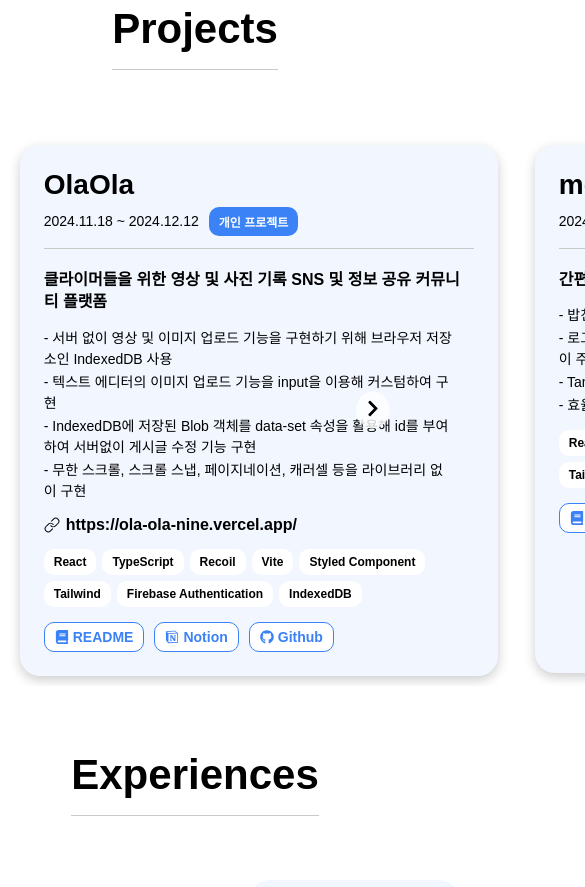
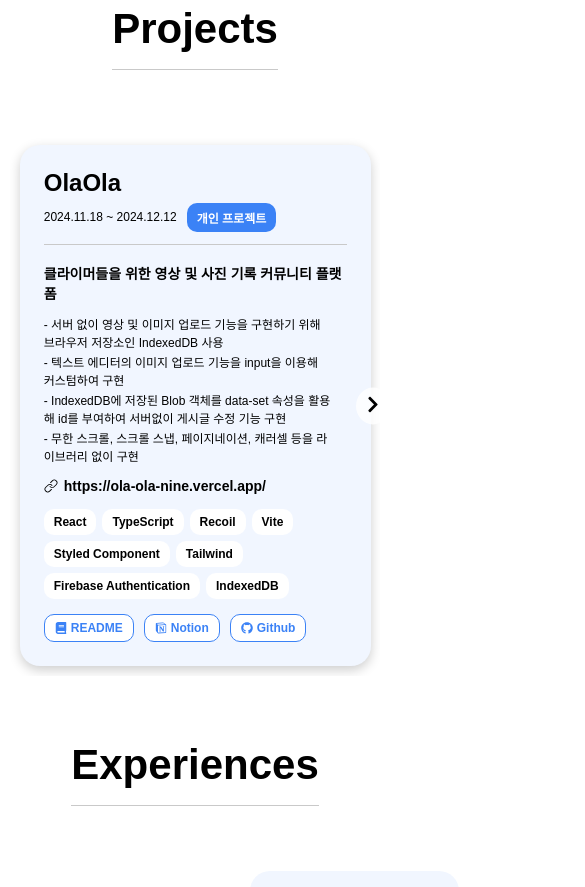
Before and after one commit to wlals4264/bluemin-portfolio, a Next.js app: page / in a window 390 px wide. Shown: the part 1840-2727 px from the top of the page, 585 px wide, since content can reach past the window. Built offline with nearby package versions, Linux system fonts and the light colour scheme; a web font is replaced by a local one.

Commit message:
Design: 프로젝트 섹션 반응형 추가

```diff
--- a/src/components/Projects.tsx
+++ b/src/components/Projects.tsx
@@ -43,10 +43,19 @@
           onSwiper={handleSwiper}
           onSlideChange={(swiper) => setCurrentIndex(swiper.activeIndex)}
           modules={[Navigation]}
-          spaceBetween={20}
-          slidesPerView={2}
-          slidesPerGroup={2}
-          allowTouchMove={true}>
+          allowTouchMove={true}
+          breakpoints={{
+            0: {
+              slidesPerView: 1,
+              spaceBetween: 10,
+              slidesPerGroup: 1,
+            },
+            1028: {
+              slidesPerView: 2,
+              spaceBetween: 20,
+              slidesPerGroup: 2,
+            },
+          }}>
           {projects.map((project, index) => (
             <SwiperSlide key={index} className="swiper-slide">
               <ProjectCard
--- a/src/mocks/projects.ts
+++ b/src/mocks/projects.ts
@@ -19,7 +19,7 @@
   title: 'OlaOla',
   date: '2024.11.18 ~ 2024.12.12',
   projectType: 'personal',
-  projectTitle: '클라이머들을 위한 영상 및 사진 기록 SNS 및 정보 공유 커뮤니티 플랫폼',
+  projectTitle: '클라이머들을 위한 영상 및 사진 기록 커뮤니티 플랫폼',
   projectFeatures: [
     '서버 없이 영상 및 이미지 업로드 기능을 구현하기 위해 브라우저 저장소인 IndexedDB 사용',
     '텍스트 에디터의 이미지 업로드 기능을 input을 이용해 커스텀하여 구현',
--- a/src/styles/components/ProjectCard.scss
+++ b/src/styles/components/ProjectCard.scss
@@ -6,9 +6,8 @@
   padding: 6px 10px;
   border-radius: 10px;
   border: 1px solid #3b82f6;
-  width: fit-content;
 
-  font-size: 14px;
+  font-size: 12px;
   font-weight: bold;
   color: #3b82f6;
   transition: all 0.3s ease;
@@ -26,15 +25,14 @@
   border-radius: 20px;
   padding: 24px 24px;
   box-shadow: 0 4px 12px rgba(0, 0, 0, 0.2);
-  min-width: 430px;
-  min-height: 480px;
+  min-height: 420px;
   margin: 10px;
 
   font-family: var(--font-nanum-gothic-coding);
 
   .project-card-title {
     font-family: var(--font-poesen-one);
-    font-size: 28px;
+    font-size: 24px;
     margin-bottom: 6px;
     margin-top: 0;
   }
@@ -47,7 +45,7 @@
     padding-bottom: 12px;
     border-bottom: 1px solid #c9c9c9;
 
-    font-size: 14px;
+    font-size: 12px;
 
     .project-card-info-project-type {
       background-color: #3b82f6;
@@ -66,7 +64,7 @@
 
   .project-card-info-project-title {
     font-weight: bold;
-    font-size: 16px;
+    font-size: 14px;
     line-height: 140%;
   }
 
@@ -76,7 +74,7 @@
     display: flex;
     flex-direction: column;
     gap: 2px;
-    font-size: 14px;
+    font-size: 12px;
     line-height: 150%;
     width: 95%;
   }
@@ -86,7 +84,7 @@
     align-items: center;
     gap: 6px;
     margin-bottom: 15px;
-
+    font-size: 12px;
     font-weight: bold;
 
     a {
@@ -108,14 +106,16 @@
       border-radius: 10px;
       min-width: max-content;
 
-      font-size: 12px;
+      font-size: 10px;
       font-weight: bold;
+      cursor: default;
     }
   }
 
   .project-card-btn-container {
     display: flex;
     gap: 10px;
+    flex-wrap: wrap;
 
     .read-me-btn {
       @include project-card-btn;
@@ -126,3 +126,34 @@
     }
   }
 }
+
+// 노트북 (769px ~ 1024px)
+@media (max-width: 1024px) {
+  .project-card-item-container {
+    min-height: 358px;
+
+    .project-card-link-container {
+      font-size: 14px;
+    }
+
+    .project-card-skills-container {
+      span {
+        font-size: 12px;
+      }
+    }
+  }
+}
+
+// 태블릿 (481px ~ 768px)
+@media (max-width: 768px) {
+  .project-card-item-container {
+    min-height: 430px;
+  }
+}
+
+// 모바일 (480px 이하)
+@media (max-width: 480px) {
+  .project-card-item-container {
+    min-height: 450px;
+  }
+}
--- a/src/styles/components/Projects.scss
+++ b/src/styles/components/Projects.scss
@@ -9,7 +9,7 @@
     overflow: visible;
 
     .swiper {
-      width: 1010px;
+      width: 100%;
     }
 
     .nav-button {
@@ -37,3 +37,15 @@
     }
   }
 }
+
+// 노트북 (769px ~ 1024px)
+@media (max-width: 1024px) {
+}
+
+// 태블릿 (481px ~ 768px)
+@media (max-width: 768px) {
+}
+
+// 모바일 (480px 이하)
+@media (max-width: 480px) {
+}
```
